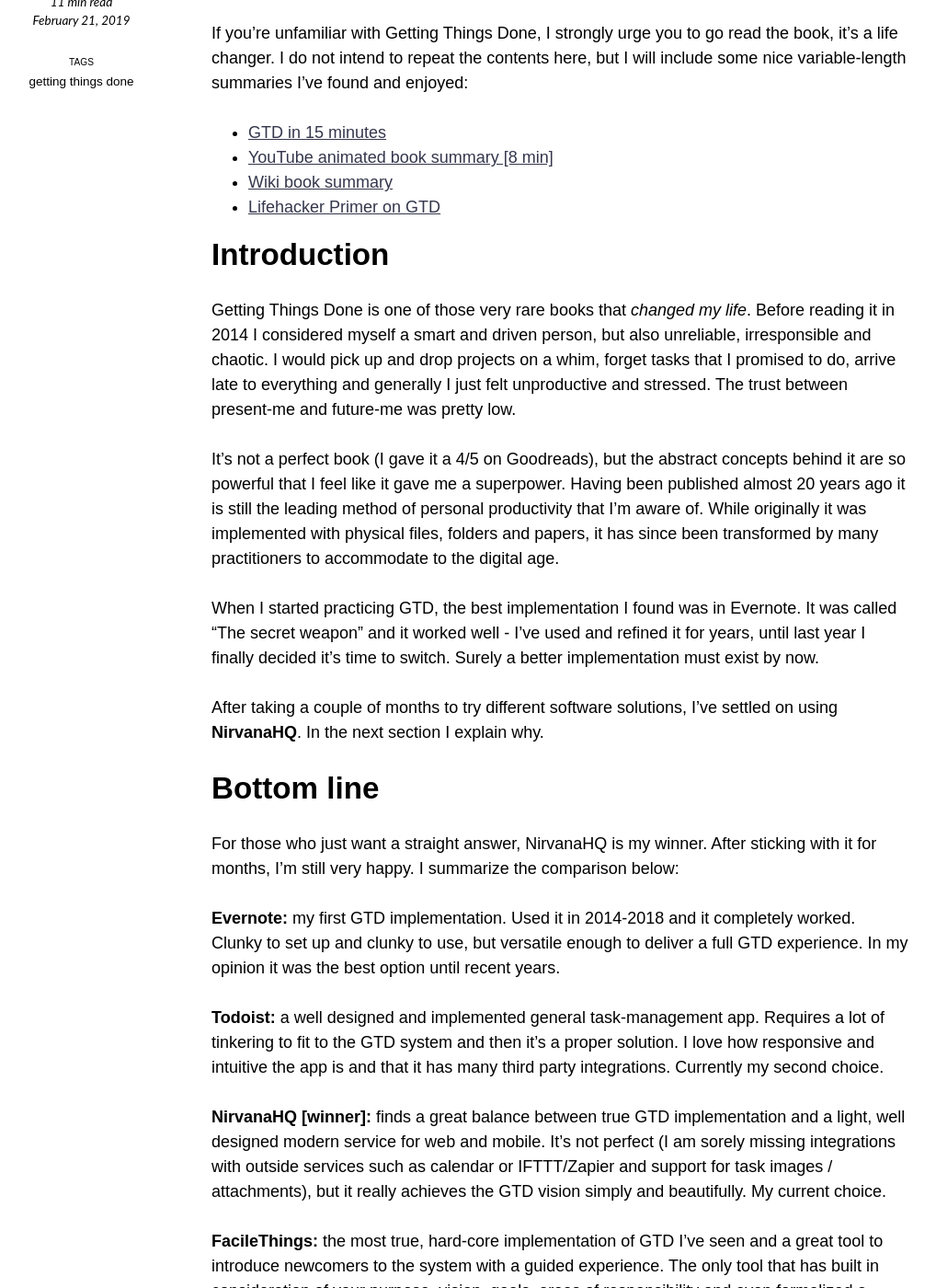
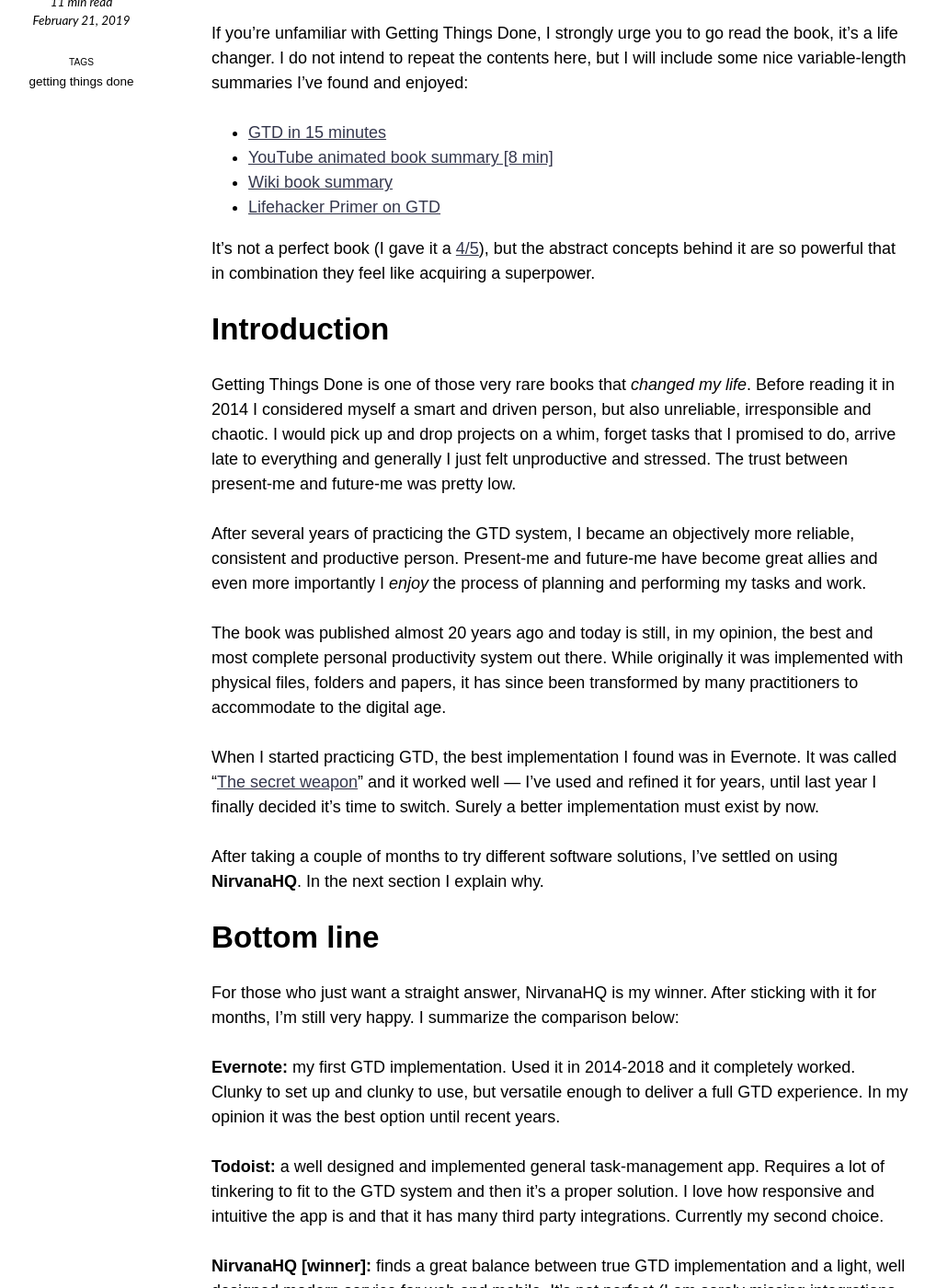
Before and after one commit to eddiesmo/eddiesmo.github.io, a Jekyll site: the page built from _posts/2019-02-21-comparing-gtd-implementations-evernote-todoist-nirvanahq-facilethings-more.md, in a window 1280 px wide and 1400 px high, scrolled down 578 px. Shown: the whole window at 92% size, without its empty margins (145-1163 px from the left). Built offline with Jekyll 4.4.1, drawn with Linux system fonts in a browser that asks for light colours; nearby versions of some CDN libraries; comment, search, counter and statistics services are not loaded.

Commit message:
update gtd post

```diff
--- a/_posts/2019-02-21-comparing-gtd-implementations-evernote-todoist-nirvanahq-facilethings-more.md
+++ b/_posts/2019-02-21-comparing-gtd-implementations-evernote-todoist-nirvanahq-facilethings-more.md
@@ -18,16 +18,19 @@ If you're unfamiliar with Getting Things Done, I strongly urge you to go read th
 - [Wiki book summary](http://www.wikisummaries.org/wiki/Getting_Things_Done:_The_Art_of_Stress-Free_Productivity)
 - [Lifehacker Primer on GTD](https://lifehacker.com/productivity-101-a-primer-to-the-getting-things-done-1551880955)
 
+It’s not a perfect book (I gave it a [4/5](https://www.goodreads.com/book/show/1633.Getting_Things_Done?from_search=true)), but the abstract concepts behind it are so powerful that in combination they feel like acquiring a superpower.
+
 # Introduction
 
-Getting Things Done is one of those very rare books that *changed my life*.
-Before reading it in 2014 I considered myself a smart and driven person, but also unreliable, irresponsible and chaotic. I would pick up and drop projects on a whim, forget tasks that I promised to do, arrive late to everything and generally I just felt unproductive and stressed. The trust between present-me and future-me was pretty low.
+Getting Things Done is one of those very rare books that *changed my life*. Before reading it in 2014 I considered myself a smart and driven  person, but also unreliable, irresponsible and chaotic. I would pick up  and drop projects on a whim, forget tasks that I promised to do, arrive  late to everything and generally I just felt unproductive and stressed. The trust between present-me and future-me was pretty low.
 
-It's not a perfect book (I gave it a 4/5 on Goodreads), but the abstract concepts behind it are so powerful that I feel like it gave me a superpower. Having been published almost 20 years ago it is still the leading method of personal productivity that I'm aware of. While originally it was implemented with physical files, folders and papers, it has since been transformed by many practitioners to accommodate to the digital age.
+After  several years of practicing the GTD system, I became an objectively more reliable, consistent and productive person. Present-me and  future-me have become great allies and even more importantly I *enjoy* the process of planning and performing my tasks and work.
 
-When I started practicing GTD, the best implementation I found was in Evernote. It was called “The secret weapon” and it worked well - I’ve used and refined it for years, until last year I finally decided it’s time to switch. Surely a better implementation must exist by now.
+The book was published almost 20 years ago and today is still, in my  opinion, the best and most complete personal productivity system out there. While originally it was implemented with physical files, folders and papers, it has since been transformed by many practitioners to accommodate to the digital age.
 
-After taking a couple of months to try different software solutions, I've settled on using **NirvanaHQ**. In the next section I explain why.
+When I started practicing GTD, the best implementation I found was in Evernote. It was called “[The secret weapon](https://thesecretweapon.org)”  and it worked well — I’ve used and refined it for years, until last year I finally decided it’s time to switch. Surely a better  implementation must exist by now.
+
+After taking a couple of months to try different software solutions, I’ve settled on using **NirvanaHQ**. In the next section I explain why.
 
 # Bottom line
 
```
Also changed, not shown: other parts of _posts/2019-02-21-comparing-gtd-implementations-evernote-todoist-nirvanahq-facilethings-more.md (+1 -1 lines).
